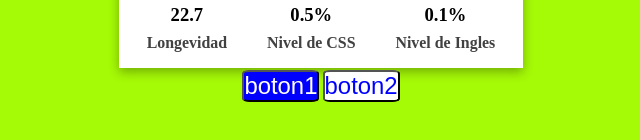
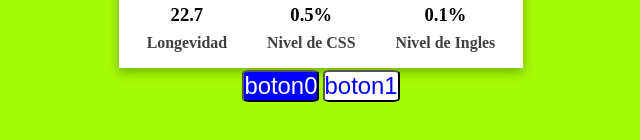
Before and after one commit to ovelar-C/Actividad07OvelarCamilo, a plain HTML site: page index.html in a window 1280 px wide. Shown: the part 418-558 px from the top of the page, 319-959 px from the left. Drawn offline with Linux system fonts and the light colour scheme.

Commit message:
segundo commit

```diff
--- a/index.html
+++ b/index.html
@@ -37,9 +37,9 @@
         </div>
     </main>
     <footer>
-            <button class="boton1" >boton1</button>
+            <button class="boton1" >boton0</button>
 
-            <button class ="boton2">boton2</button>
+            <button class ="boton2">boton1</button>
     </footer>
 
 </body>
```
